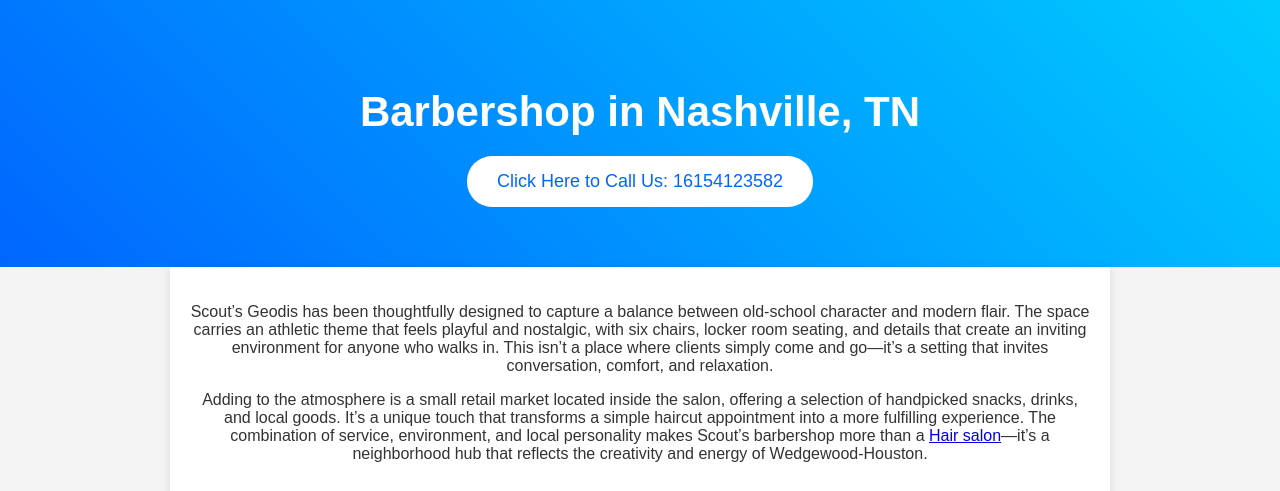
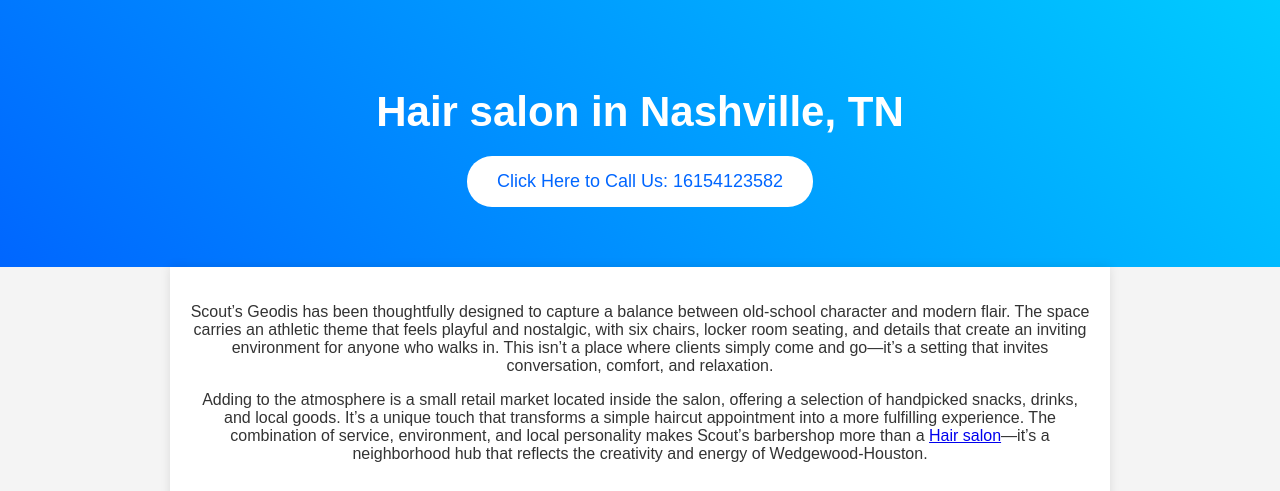
Before and after one commit to scouts-barberhop/Scout-s-Barbershop, a plain HTML site: page index.html in a window 1280 px wide. Shown: the top 491 px of the page. Drawn offline with Linux system fonts and the light colour scheme.

Commit message:
Update index.html

```diff
--- a/index.html
+++ b/index.html
@@ -6,8 +6,8 @@
     <meta http-equiv="Content-Type" content="text/html; charset=utf-8">
     <meta name="description" content="Hair salons have long served as more than just places for grooming. They are spaces where people gather, share stories, and feel transformed by the time they leave. Scout’s Barbershop has built its reputation on creating that kind of experience, and with the opening of Scout’s Geodis, the brand takes another step forward." />
     <meta name="keywords" content="Barbershop, Hair salon, Haircut for men" />
-    <meta property="og:title" content="Barbershop in Nashville, TN" />
-    <title>Barbershop in Nashville, TN</title>
+    <meta property="og:title" content="Hair salon in Nashville, TN" />
+    <title>Hair salon in Nashville, TN</title>
     <style>
         body {
             font-family: Arial, sans-serif;
@@ -62,7 +62,7 @@
 
     <!-- Hero Section -->
     <div class="hero">
-        <h1>Barbershop in Nashville, TN</h1>
+        <h1>Hair salon in Nashville, TN</h1>
         <button onclick="window.location.href='tel:+16154123582'">Click Here to Call Us: 16154123582</button>
     </div>
 
@@ -96,4 +96,5 @@
 </div>
 
 </body>
+
 </html>
```
